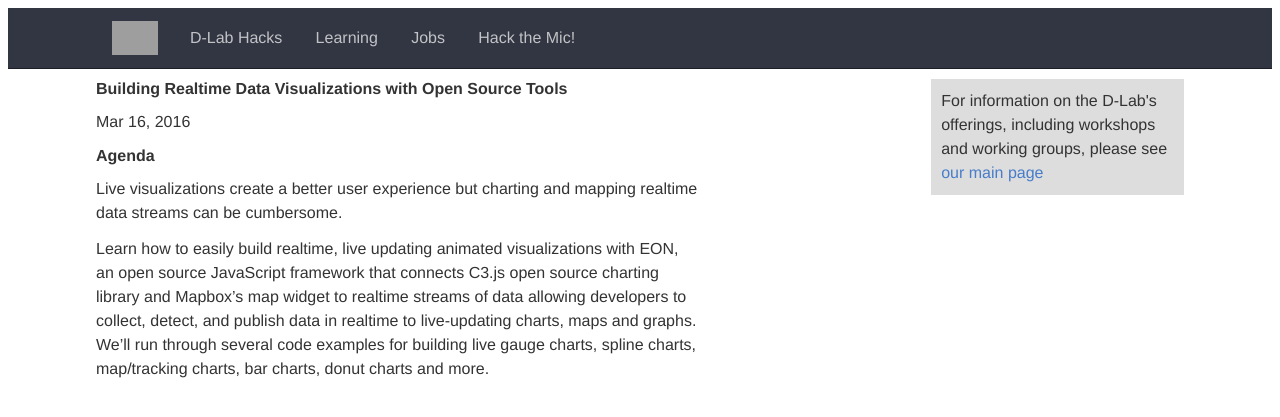
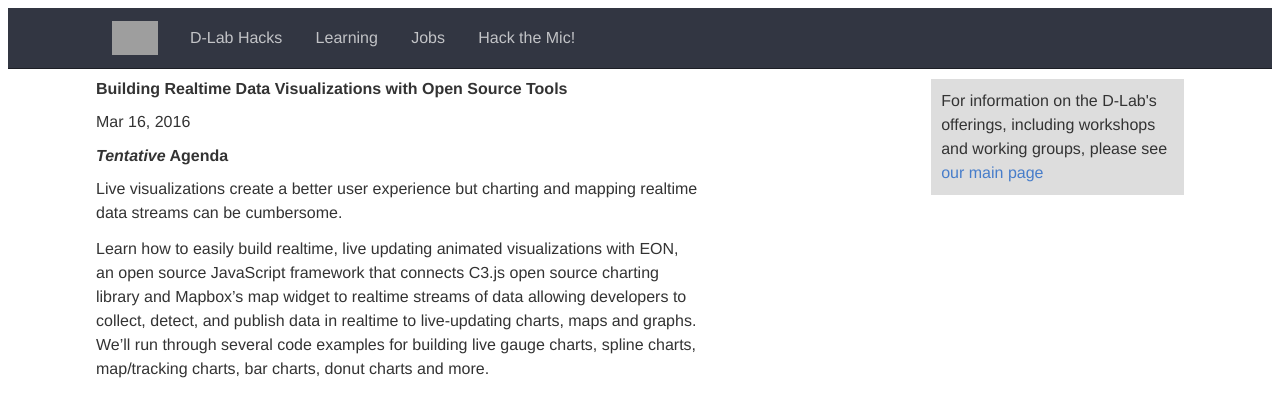
Before and after one commit to dlab-berkeley/dlab-berkeley.github.io, a Jekyll site: the page built from hack-the-mic/_posts/2016-03-16-PubNub.md, in a window 1280 px wide. Shown: the top 417 px of the page. Built offline with Jekyll 4.4.1, drawn with Linux system fonts in a browser that asks for light colours; grey boxes are pictures that could not be loaded.

Commit message:
Make agenda tentative for PubNub

```diff
--- a/hack-the-mic/_posts/2016-03-16-PubNub.md
+++ b/hack-the-mic/_posts/2016-03-16-PubNub.md
@@ -2,7 +2,7 @@
 title: Building Realtime Data Visualizations with Open Source Tools
 layout: post
 ---
-## Agenda
+## *Tentative* Agenda
 
 Live visualizations create a better user experience but charting and mapping
 realtime data streams can be cumbersome.
```
